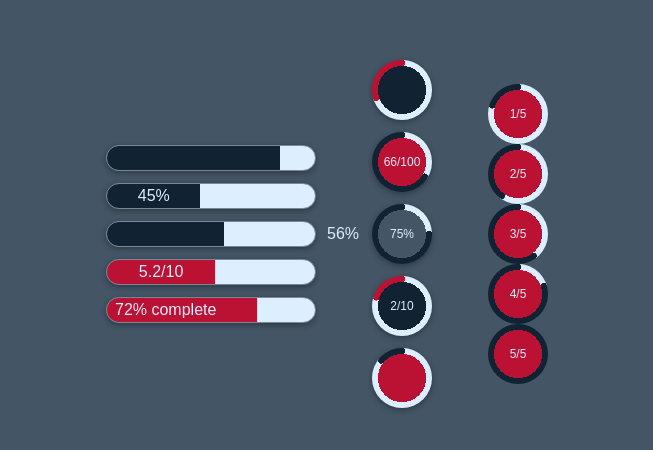
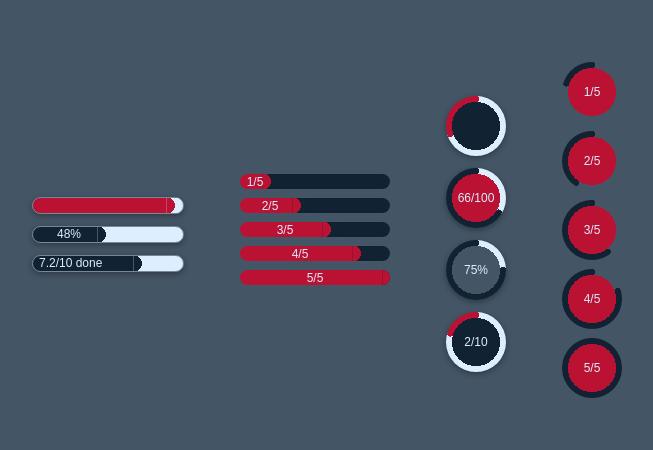
Before and after one commit to refusado/progress.css, a website: page src/test.html in a window 1280 px wide. Shown: the part 166-616 px from the top of the page, without its empty margins (313-966 px from the left). Drawn offline with Linux system fonts and the light colour scheme.

Commit message:
rounded style for horizontal bars

```diff
--- a/src/progress.css
+++ b/src/progress.css
@@ -8,6 +8,7 @@
   font-size: .75em;
   color: #def;
   align-items: center;
+  overflow: hidden;
 
   --pss-value: 50;
   --pss-left: #123;
@@ -20,9 +21,24 @@
   );
 }
 
-.pss-bar::before,
+.pss-bar::before, .pss-bars > *::before {
+  position: absolute;
+  height: 100%;
+  box-sizing: content-box;
+  aspect-ratio: 1/1;
+  content: '';
+  background-color: var(--pss-right);
+  background-image: radial-gradient(
+    circle at 0%,
+    var(--pss-left) 50%,
+    transparent 0
+  );
+  left: calc(100% / (100 / min(var(--pss-value), 100)));
+  top: 0;
+  transform: translateX(-50%);
+}
+
 .pss-bar::after,
-.pss-bars > *::before,
 .pss-bars > *::after {
   display: flex;
   position: absolute;
@@ -33,15 +49,10 @@
   align-items: center;
 }
 
-.pss-bar::before, .pss-bars > *::before {
-  content: attr(data-pss-i);
+.pss-bar::after, .pss-bars > *::after {
+  content: attr(aria-label);
   left: calc((100% * (min(var(--pss-value), 100) / 100) / 2));
   transform: translateX(-50%);
-}
-
-.pss-bar::after, .pss-bars > *::after {
-  padding-left: .75em;
-  content: attr(data-pss-o);
 }
 
 .pss-rad, .pss-rads > * {
--- a/src/styles.css
+++ b/src/styles.css
@@ -16,9 +16,6 @@ body {
 .pss-bar {
   border: 1px solid #789;
   box-shadow: 0 2px 6px 0 #00000055;
-  height: 24px;
-  width: 200px;
-  font-size: 16px;
   margin: 12px 0;
 }
 
@@ -26,3 +23,11 @@ body {
   margin: 12px 0;
   box-shadow: 0 2px 6px #00000055;
 }
+
+.pss-bars > *, .pss-rads > * {
+  margin-bottom: .75em;
+}
+
+.pss-rads > * {
+  background-color: transparent;
+}
--- a/src/test.html
+++ b/src/test.html
@@ -12,13 +12,19 @@
 
 <body>
   <div id="horizontal-bars">
-    <div class="pss-bar" style="--pss-value: 83"></div>
-    <div class="pss-bar" style="--pss-value: 45" data-pss-i="45%"></div>
-    <div class="pss-bar" style="--pss-value: 56" data-pss-o="56%"></div>
-    <div class="pss-bar" style="--pss-value: 52; --pss-left: #b13" data-pss-i="5.2/10"></div>
-    <div class="pss-bar" style="--pss-value: 72; --pss-left: #b13">
-      72% complete
+    <div class="pss-bar" style="--pss-value: 94; --pss-left: #b13"></div>
+    <div class="pss-bar" style="--pss-value: 48" aria-label="48%"></div>
+    <div class="pss-bar" style="--pss-value: 72">
+      7.2/10 done
     </div>
+  </div>
+
+  <div class="pss-bars">
+    <div style="--pss-value: 020; --pss-left: #b13; --pss-right: #123" aria-label="1/5"></div>
+    <div style="--pss-value: 040; --pss-left: #b13; --pss-right: #123" aria-label="2/5"></div>
+    <div style="--pss-value: 060; --pss-left: #b13; --pss-right: #123" aria-label="3/5"></div>
+    <div style="--pss-value: 080; --pss-left: #b13; --pss-right: #123" aria-label="4/5"></div>
+    <div style="--pss-value: 100; --pss-left: #b13; --pss-right: #123" aria-label="5/5"></div>
   </div>
 
   <div id="radial-bars">
@@ -28,15 +34,14 @@
     <div class="pss-rad" style="--pss-value: 20; --pss-left: #b13; --pss-center: #123">
       2/10
     </div>
-    <div class="pss-rad" style="--pss-value: 14"></div>
   </div>
 
   <div class="pss-rads">
-    <div style="--pss-value: 20">1/5</div>
-    <div style="--pss-value: 40">2/5</div>
-    <div style="--pss-value: 60">3/5</div>
-    <div style="--pss-value: 80">4/5</div>
-    <div style="--pss-value: 100">5/5</div>
+    <div style="--pss-value: 20; --pss-right: transparent;">1/5</div>
+    <div style="--pss-value: 40; --pss-right: transparent;">2/5</div>
+    <div style="--pss-value: 60; --pss-right: transparent;">3/5</div>
+    <div style="--pss-value: 80; --pss-right: transparent;">4/5</div>
+    <div style="--pss-value: 100; --pss-right: transparent;">5/5</div>
   </div>
 </body>
 
```
